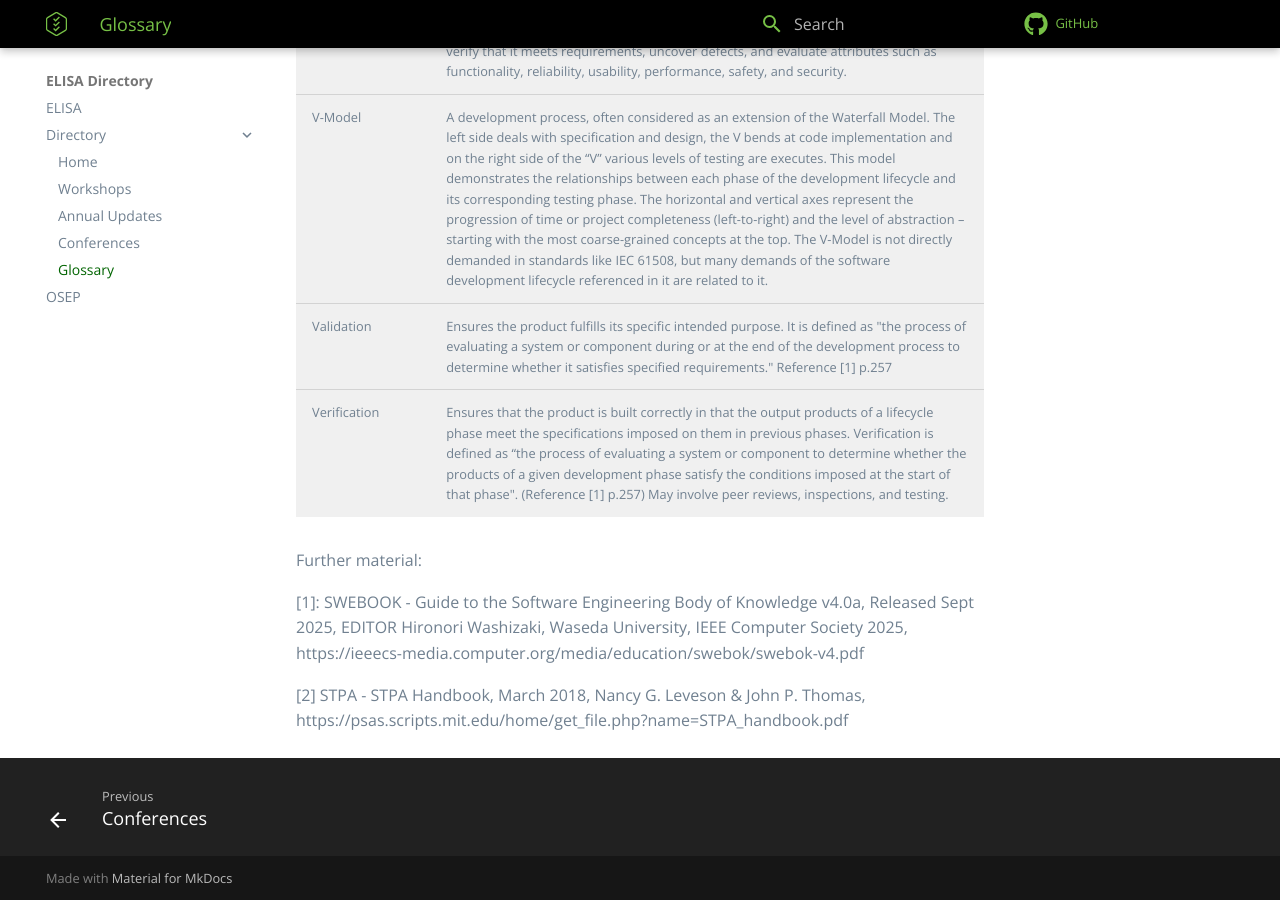
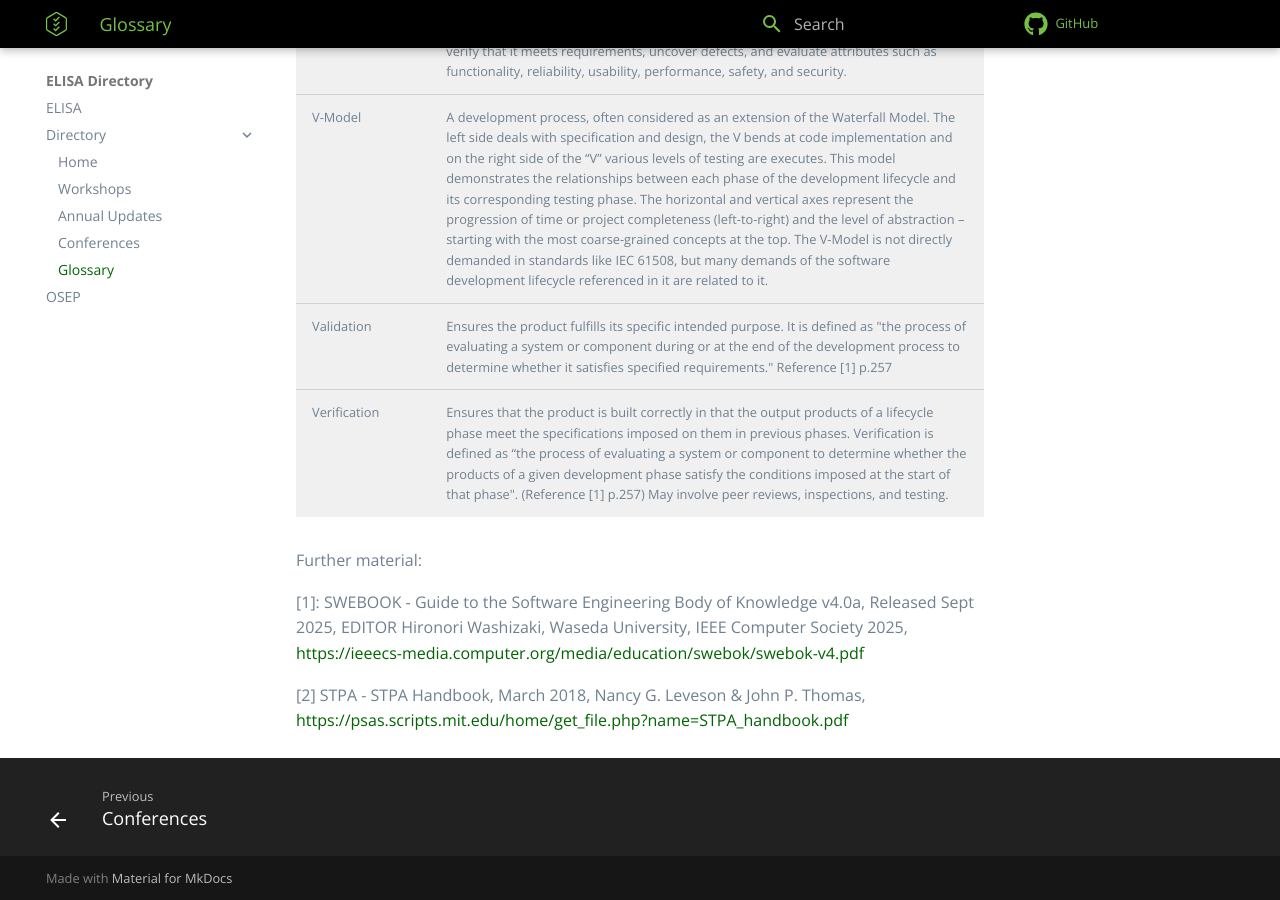
Before and after one commit to elisa-tech/directory, an MkDocs documentation site: the page built from docs/glossary/index.md, in a window 1280 px wide and 900 px high, scrolled down 4480 px. Built offline with MkDocs 1.6.1 and Material for MkDocs 9.7.7, drawn with Linux system fonts in a browser that asks for light colours; comment, search, counter and statistics services are not loaded; some of the changed lines change nothing that is shown.

Commit message:
Try to correct non-clickable links
Signed-off-by: Philipp Ahmann <philipp.ahmann@de.bosch.com>

```diff
--- a/docs/glossary/index.md
+++ b/docs/glossary/index.md
@@ -68,6 +68,6 @@ Please note:
 
 Further material:
 
-[1]: SWEBOOK - Guide to the Software Engineering Body of Knowledge v4.0a, Released Sept 2025, EDITOR Hironori Washizaki, Waseda University, IEEE Computer Society 2025, https://ieeecs-media.computer.org/media/education/swebok/swebok-v4.pdf
+[1]: SWEBOOK - Guide to the Software Engineering Body of Knowledge v4.0a, Released Sept 2025, EDITOR Hironori Washizaki, Waseda University, IEEE Computer Society 2025, [https://ieeecs-media.computer.org/media/education/swebok/swebok-v4.pdf](https://ieeecs-media.computer.org/media/education/swebok/swebok-v4.pdf)
 
-[2] STPA - STPA Handbook, March 2018, Nancy G. Leveson & John P. Thomas, https://psas.scripts.mit.edu/home/get_file.php?name=STPA_handbook.pdf
+[2] STPA - STPA Handbook, March 2018, Nancy G. Leveson & John P. Thomas, [https://psas.scripts.mit.edu/home/get_file.php?name=STPA_handbook.pdf](https://psas.scripts.mit.edu/home/get_file.php?name=STPA_handbook.pdf)
```
